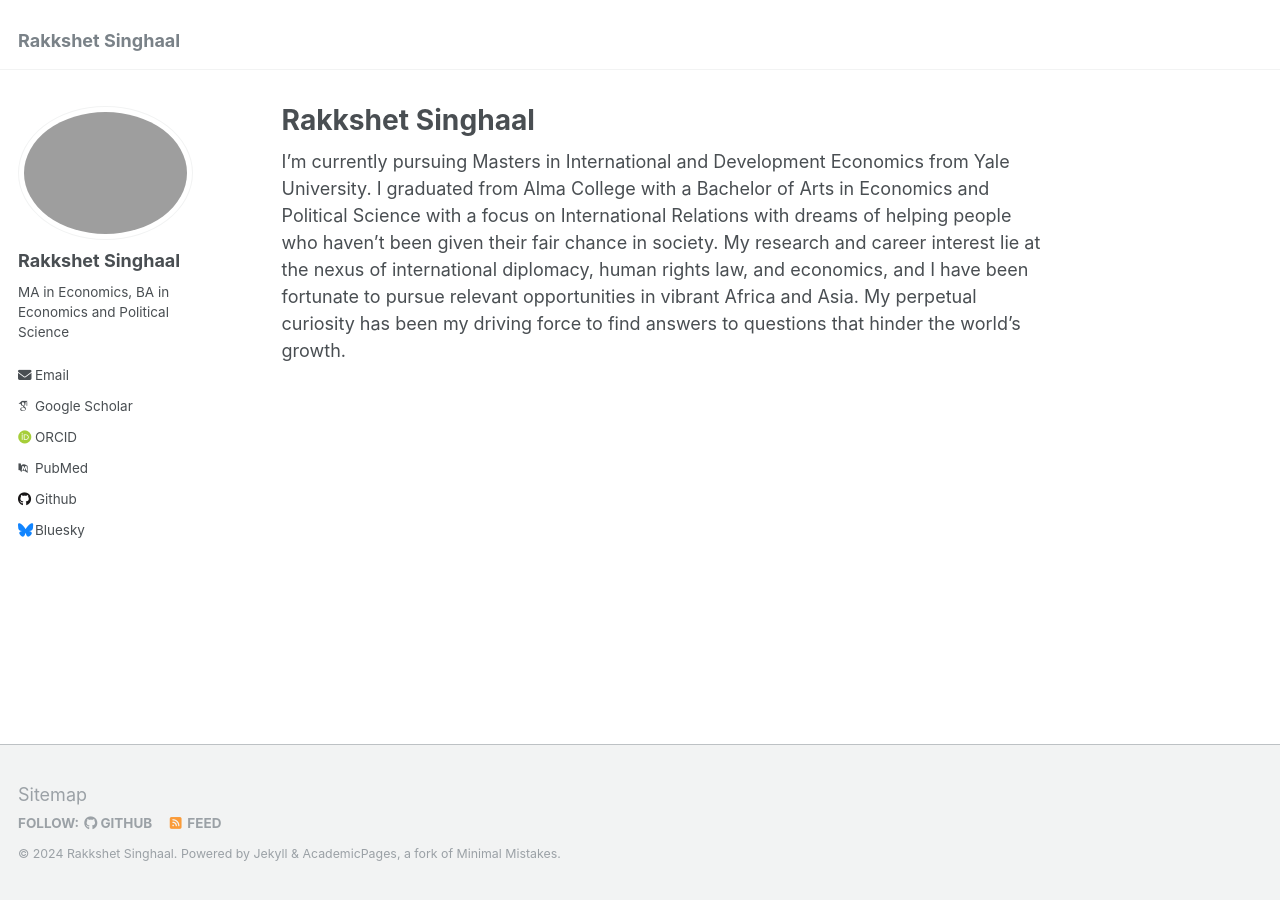
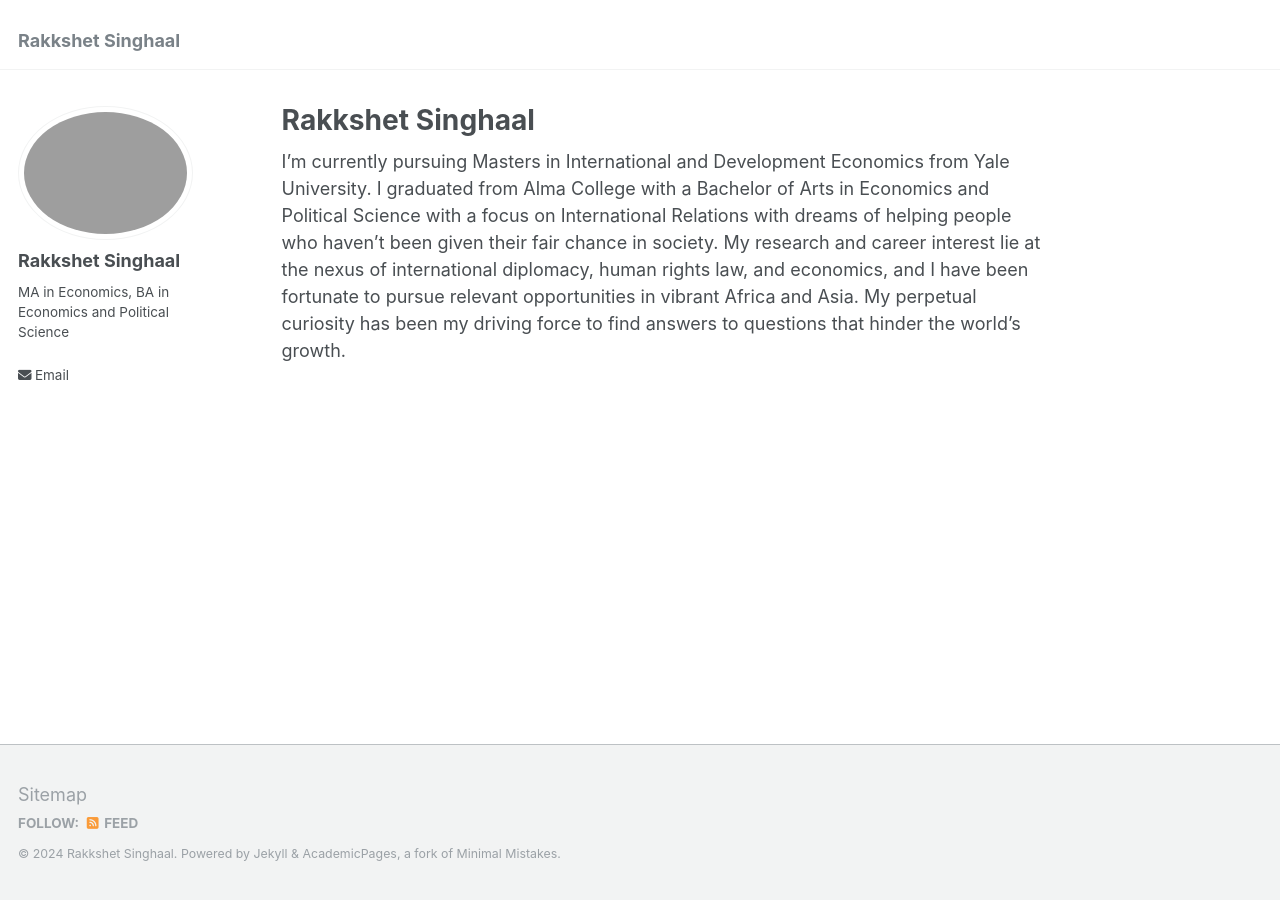
Before and after one commit to Rakkshet/Rakkshet.github.io, a Jekyll site: the page built from _pages/about.md, in a window 1280 px wide. Built offline with Jekyll 4.4.1, drawn with Linux system fonts in a browser that asks for light colours; some web fonts are replaced.

Commit message:
Update _config.yml

```diff
--- a/_config.yml
+++ b/_config.yml
@@ -31,46 +31,46 @@ author:
   email            : "rakkshet.singhaal@yale.edu"
 
   # Academic websites
-  arxiv            : # URL - Update with the correct link to your profile
-  googlescholar    : "https://scholar.google.com/citations?user=PS_CX0AAAAAJ"
-  impactstory      : # URL
-  orcid            : "http://orcid.org/yourorcidurl"
-  pubmed           : "https://www.ncbi.nlm.nih.gov/pubmed/?term=john+snow"
-  researchgate     : # URL
+  # arxiv            : # URL - Update with the correct link to your profile
+  # googlescholar    : "https://scholar.google.com/citations?user=PS_CX0AAAAAJ"
+  # impactstory      : # URL
+  # orcid            : "http://orcid.org/yourorcidurl"
+  # pubmed           : "https://www.ncbi.nlm.nih.gov/pubmed/?term=john+snow"
+  # researchgate     : # URL
 
   # Repositories and software development
-  bitbucket        : # Username - Update with your username on the site
-  codepen          : # Username
-  dribbble         : # Username
-  github           : "academicpages"
-  kaggle           : # Username
-  stackoverflow    : # User number or user number and name (i.e., use "1" or "1/jeff-atwood")
+ #  bitbucket        : # Username - Update with your username on the site
+ #  codepen          : # Username
+  # dribbble         : # Username
+#   github           : "academicpages"
+ #  kaggle           : # Username
+  # stackoverflow    : # User number or user number and name (i.e., use "1" or "1/jeff-atwood")
 
   # Social media
-  bluesky          : "bsky.app" # Replace this with you Bluesky username
-  facebook         : # Username
-  flickr           : # Username
-  foursquare       : # Username
-  goodreads        : # Username
-  google_plus      : # Username
-  keybase          : # Username
-  instagram        : # Username
-  lastfm           : # Username
-  linkedin         : # Username
-  mastodon         : # URL
-  medium           : # URL
-  pinterest        : # Username
-  soundcloud       : # Username
-  steam            : # Username
-  telegram         : # URL
-  tumblr           : # Username
-  twitter          : # Username for X / Twitter
-  vine             : # Username
-  weibo            : # Username
-  wikipedia        : # Username
-  xing             : # Username
-  youtube          : # Username
-  zhihu            : # URL
+  # bluesky          : "bsky.app" # Replace this with you Bluesky username
+  # facebook         : # Username
+  # flickr           : # Username
+ #  foursquare       : # Username
+  # goodreads        : # Username
+ #  google_plus      : # Username
+ #  keybase          : # Username
+ #  instagram        : # Username
+ #  lastfm           : # Username
+ #  linkedin         : # Username
+ #  mastodon         : # URL
+ #  medium           : # URL
+ #  pinterest        : # Username
+ #  soundcloud       : # Username
+ #  steam            : # Username
+ #  telegram         : # URL
+#   tumblr           : # Username
+#   twitter          : # Username for X / Twitter
+#   vine             : # Username
+ #  weibo            : # Username
+ #  wikipedia        : # Username
+ #  xing             : # Username
+ #  youtube          : # Username
+ #  zhihu            : # URL
 
 
 # Site Settings
```
